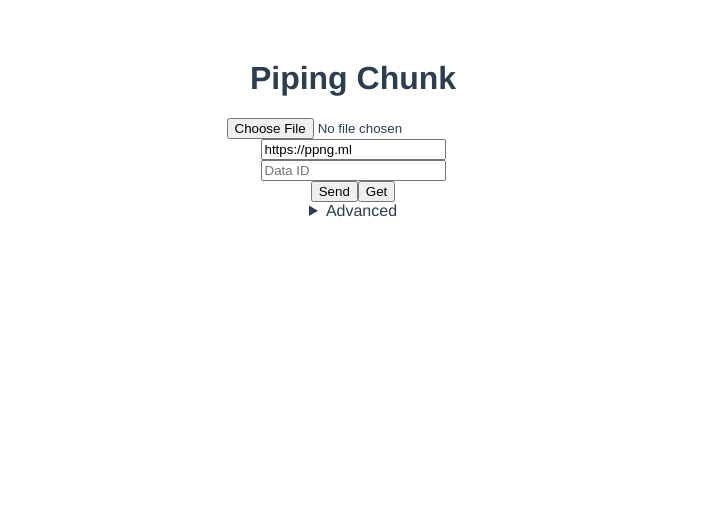
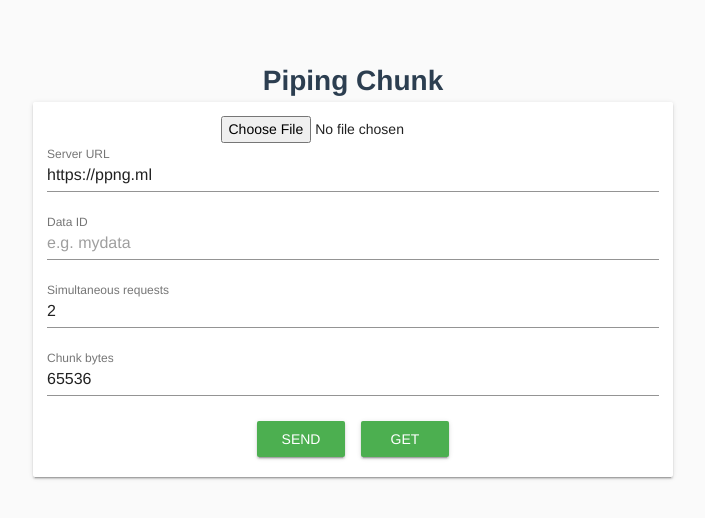
Before and after one commit to nwtgck/piping-chunk-web, a Vue app: page / in a window 1280 px wide. Shown: the top 518 px of the page, without its empty margins (287-992 px from the left). Built offline with nearby package versions, Linux system fonts and the light colour scheme; no server answers.

Commit message:
[change] Use Vuetify

```diff
--- a/package.json
+++ b/package.json
@@ -13,7 +13,8 @@
     "streamsaver": "^1.2.0",
     "vue": "^2.6.10",
     "vue-class-component": "^7.0.2",
-    "vue-property-decorator": "^8.1.0"
+    "vue-property-decorator": "^8.1.0",
+    "vuetify": "^1.5.13"
   },
   "devDependencies": {
     "@vue/cli-plugin-babel": "^3.6.0",
--- a/src/App.vue
+++ b/src/App.vue
@@ -1,8 +1,8 @@
 <template>
-  <div id="app">
+  <v-app id="app">
     <h1>Piping Chunk</h1>
     <PipingChunk />
-  </div>
+  </v-app>
 </template>
 
 <script lang="ts">
@@ -24,6 +24,6 @@ export default class App extends Vue {}
   -moz-osx-font-smoothing: grayscale;
   text-align: center;
   color: #2c3e50;
-  margin-top: 60px;
+  padding-top: 60px;
 }
 </style>
--- a/src/components/PipingChunk.vue
+++ b/src/components/PipingChunk.vue
@@ -1,16 +1,32 @@
 <template>
-  <div>
-    <input type="file" ref="inputFile"><br>
-    <input type="text" v-model="serverUrl" placeholder="Server URL"><br>
-    <input type="text" v-model="dataId" placeholder="Data ID"><br>
-    <button v-on:click="send()">Send</button>
-    <button v-on:click="get()">Get</button>
-    <details>
-      <summary>Advanced</summary>
-      Simultaneous requests: <input type="number" v-model="nSimultaneousReqs"><br>
-      Chunk byte size: <input type="number" v-model="chunkByteSize"><br>
-    </details>
-  </div>
+  <v-layout>
+    <v-flex xs12 sm6 offset-sm3 offset-md3 md6>
+    <v-card style="padding: 1em;">
+      <input type="file" ref="inputFile"><br>
+      <v-text-field
+        label="Server URL"
+        v-model="serverUrl"
+      />
+      <v-text-field
+        label="Data ID"
+        v-model="dataId"
+        placeholder="e.g. mydata"
+      />
+      <v-text-field
+        label="Simultaneous requests"
+        v-model="nSimultaneousReqs"
+      />
+
+      <v-text-field
+        label="Chunk bytes"
+        v-model="chunkByteSize"
+      />
+      <v-btn color="success" v-on:click="send()">Send</v-btn>
+      <v-btn color="success" v-on:click="get()">Get</v-btn>
+<!--      <v-progress-linear :indeterminate="true"></v-progress-linear>-->
+    </v-card>
+    </v-flex>
+  </v-layout>
 </template>
 
 <script lang="ts">
--- a/src/main.ts
+++ b/src/main.ts
@@ -1,8 +1,13 @@
 import Vue from 'vue';
 import App from './App.vue';
 import './registerServiceWorker';
+import Vuetify from 'vuetify';
+import 'vuetify/dist/vuetify.min.css';
+
 
 Vue.config.productionTip = false;
+
+Vue.use(Vuetify);
 
 new Vue({
   render: (h) => h(App),
```
Also changed, not shown: 1 other file (tests, documents, lock files or other folders).
